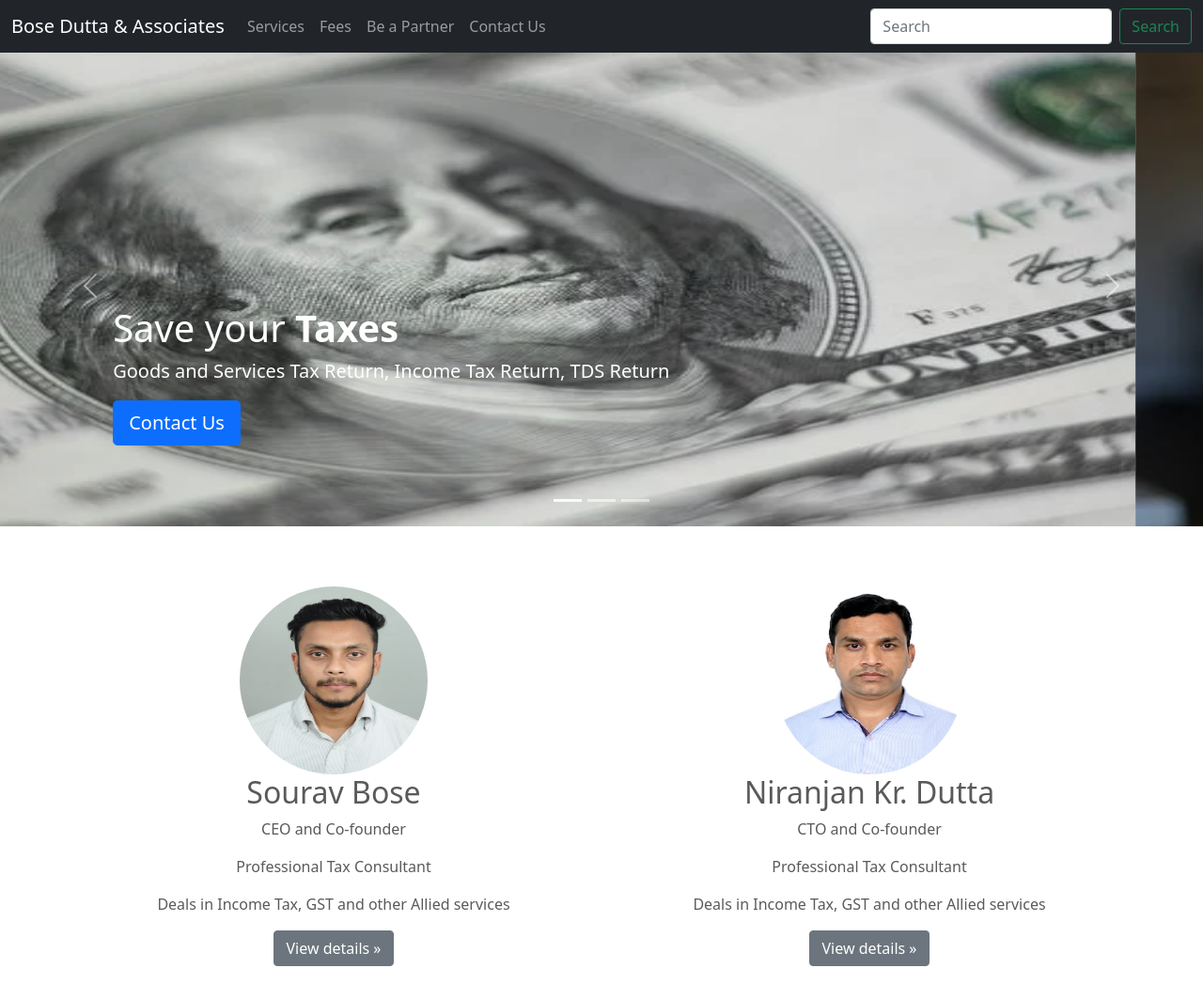
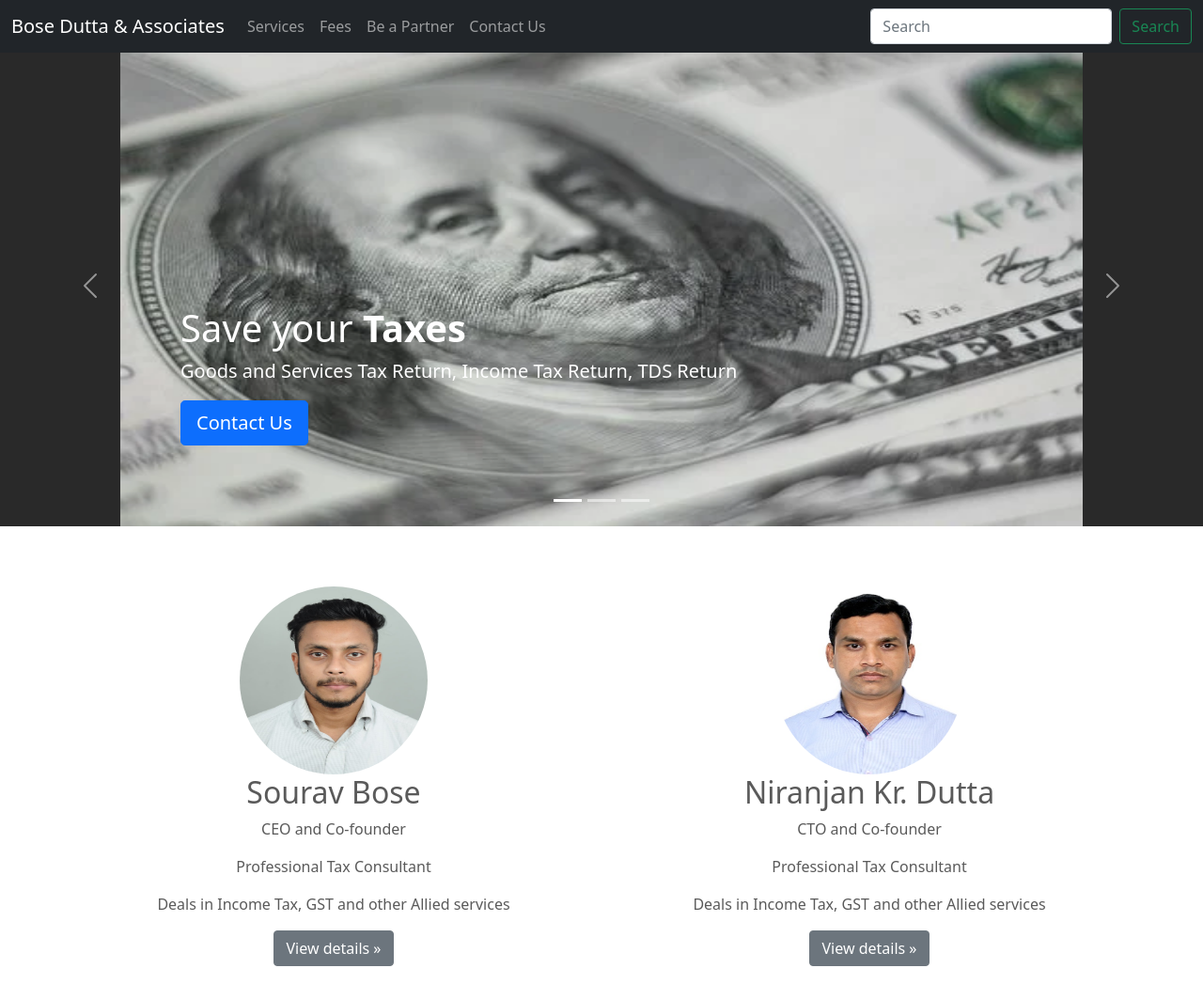
Before and after one commit to snehadeep1/TIV, a plain HTML site: page Bose/index.html in a window 1280 px wide. Shown: the top 1047 px of the page at 94% size. Drawn offline with Linux system fonts and the light colour scheme.

Commit message:
Add files via upload

```diff
--- a/Bose/index.html
+++ b/Bose/index.html
@@ -38,10 +38,15 @@
       .imgpt {
         padding-top: 0.25rem;
       }
+      .carousel-item {
+        cursor: pointer;
+      }
 
       @media (min-width: 768px) {
-        .bd-placeholder-img-lg {
-          font-size: 3.5rem;
+        .mediaimg {
+          background-color: rgb(41, 41, 41);
+          padding-left: 10%;
+          padding-right: 10%;
         }
       }
     </style>
@@ -85,7 +90,7 @@
 
 <main>
 
-  <div id="myCarousel" class="carousel slide" data-bs-ride="carousel">
+  <div id="myCarousel" class="carousel slide" data-bs-ride="false">
     <div class="carousel-indicators">
       <button type="button" data-bs-target="#myCarousel" data-bs-slide-to="0" class="active" aria-current="true" aria-label="Slide 1"></button>
       <button type="button" data-bs-target="#myCarousel" data-bs-slide-to="1" aria-label="Slide 2"></button>
@@ -94,7 +99,7 @@
     <div class="carousel-inner">
 
       <div class="carousel-item active">
-        <img class="img-fluid" src="dollar.png" alt="">
+        <img class="img-fluid mediaimg" src="dollar.png" alt="">
 
         <div class="container">
           <div class="carousel-caption text-start">
@@ -105,7 +110,7 @@
         </div>
       </div>
       <div class="carousel-item">
-        <img class="img-fluid" src="Image 2.png" alt="">
+        <img class="img-fluid mediaimg" src="Image 2.png" alt="">
         <div class="container">
           <div class="carousel-caption text-start">
             <h1>Do your <strong>Registrations</strong> with ease</h1>
@@ -115,7 +120,7 @@
         </div>
       </div>
       <div class="carousel-item">
-        <img class="img-fluid" src="coin.png" alt="">
+        <img class="img-fluid mediaimg" src="coin.png" alt="">
         <div class="container">
           <div class="carousel-caption text-start">
             <h1>Other Services</h1>
```
